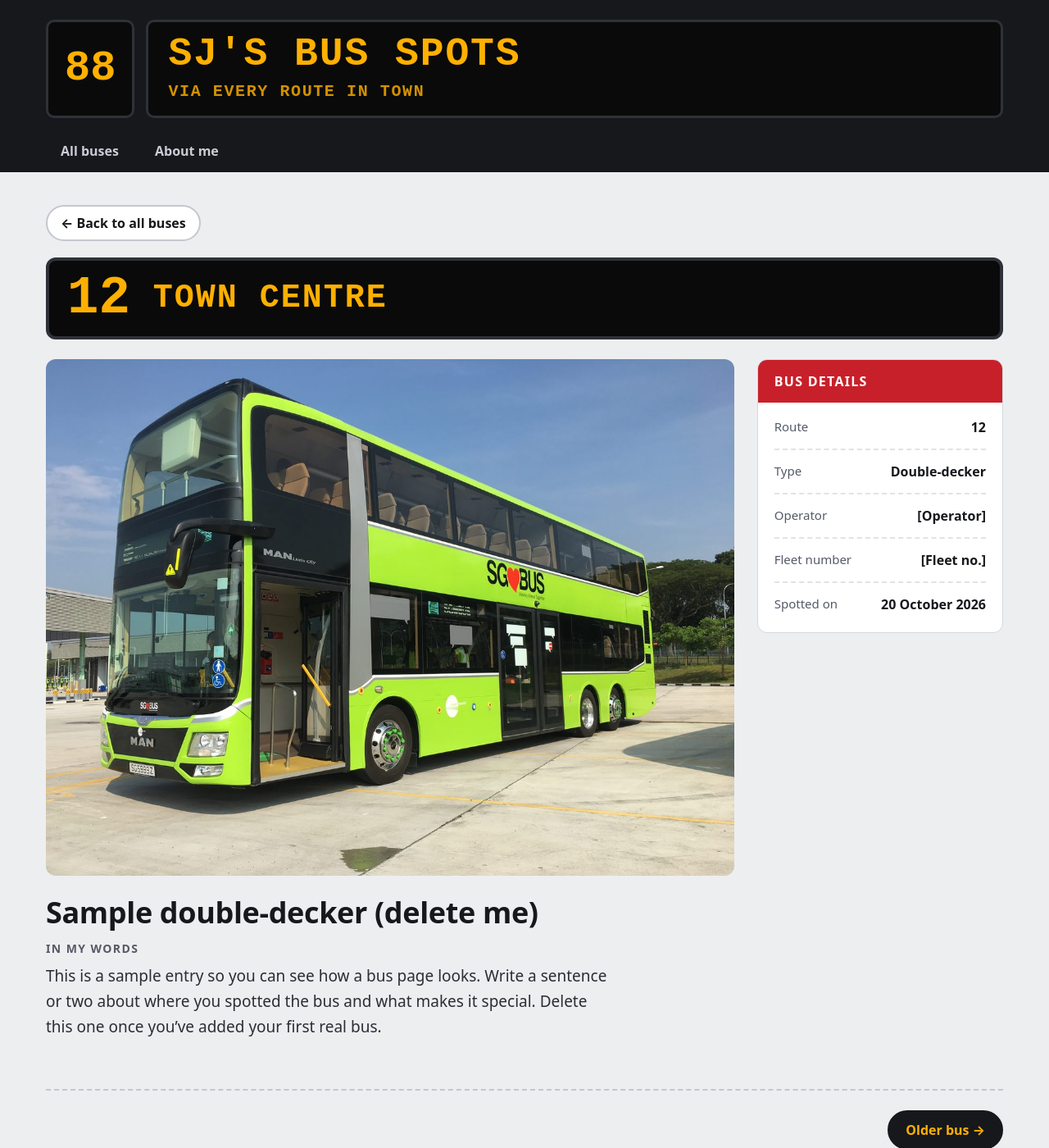
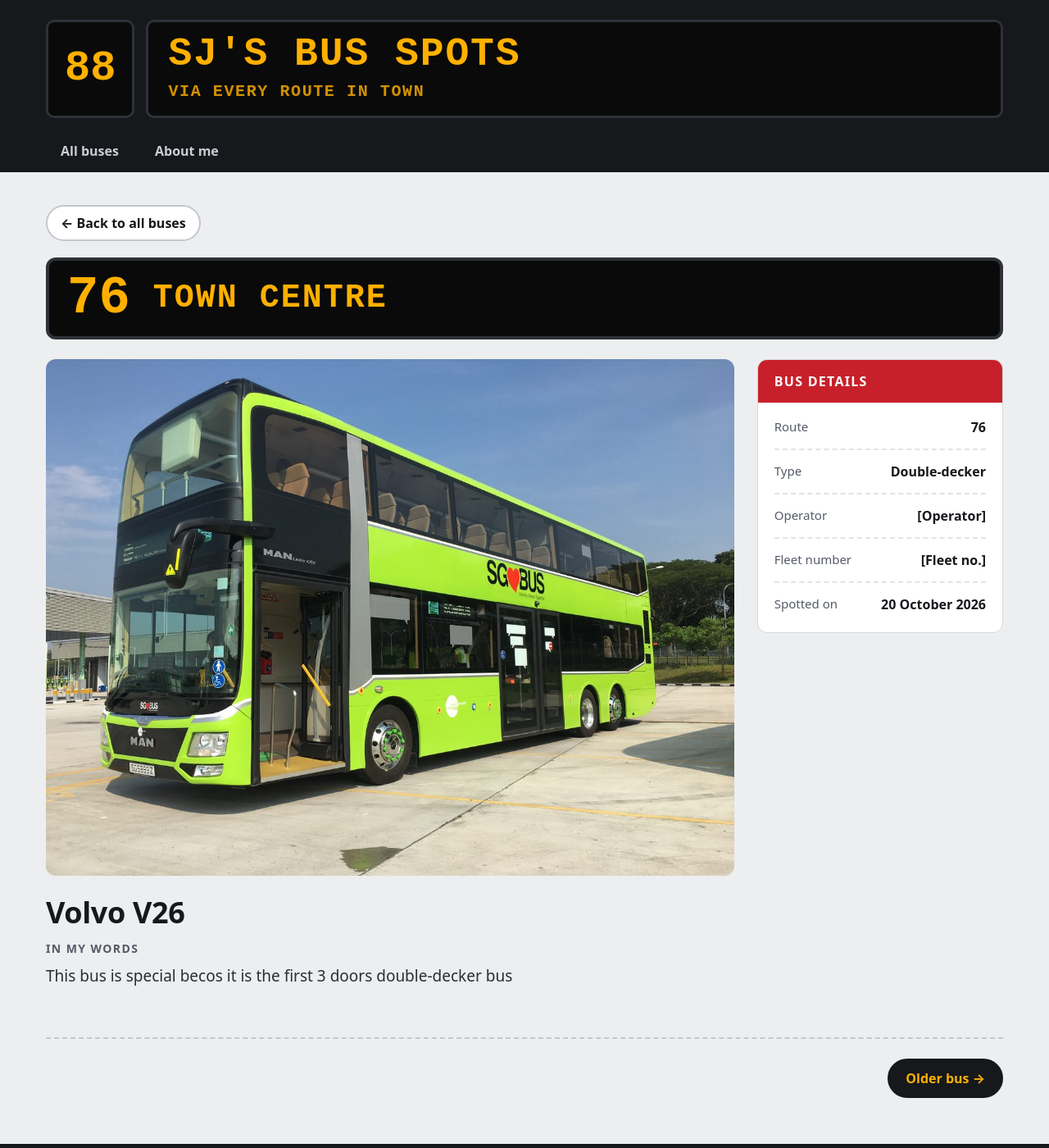
Before and after one commit to huanhero/bus_spots, a Jekyll site: the page built from _buses/2026-10-20-sample-double-decker.md, in a window 1280 px wide and 1400 px high. Shown: the whole window at 82% size. Built offline with Jekyll 4.4.1, drawn with Linux system fonts in a browser that asks for light colours; some web fonts are replaced.

Commit message:
Update _buses/2026-10-20-sample-double-decker.md (via Pages CMS)

```diff
--- a/_buses/2026-10-20-sample-double-decker.md
+++ b/_buses/2026-10-20-sample-double-decker.md
@@ -1,11 +1,11 @@
 ---
-title: Sample double-decker (delete me)
+title: Volvo V26
 photo: /media/3doors_dd.jpg
-route: "12"
+route: "76"
 destination: Town Centre
 type: Double-decker
 operator: "[Operator]"
 fleet: "[Fleet no.]"
 date: 2026-10-20
 ---
-This is a sample entry so you can see how a bus page looks. Write a sentence or two about where you spotted the bus and what makes it special. Delete this one once you've added your first real bus.
+This bus is special becos it is the first 3 doors double-decker bus
```
